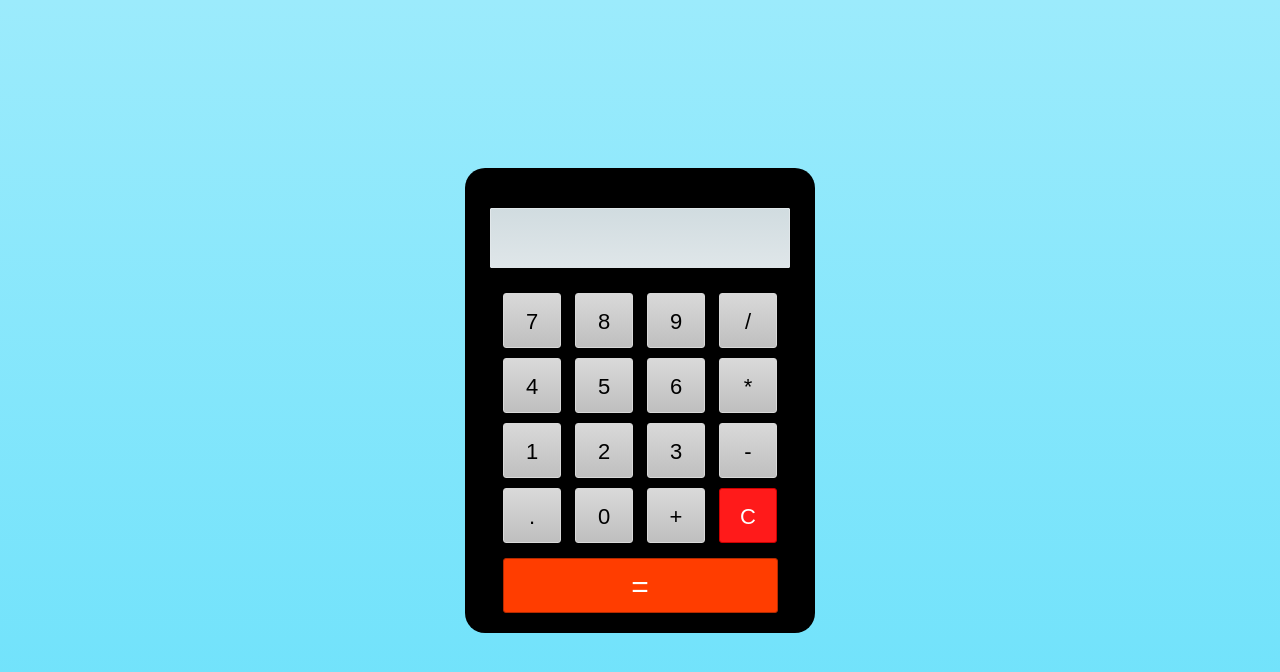
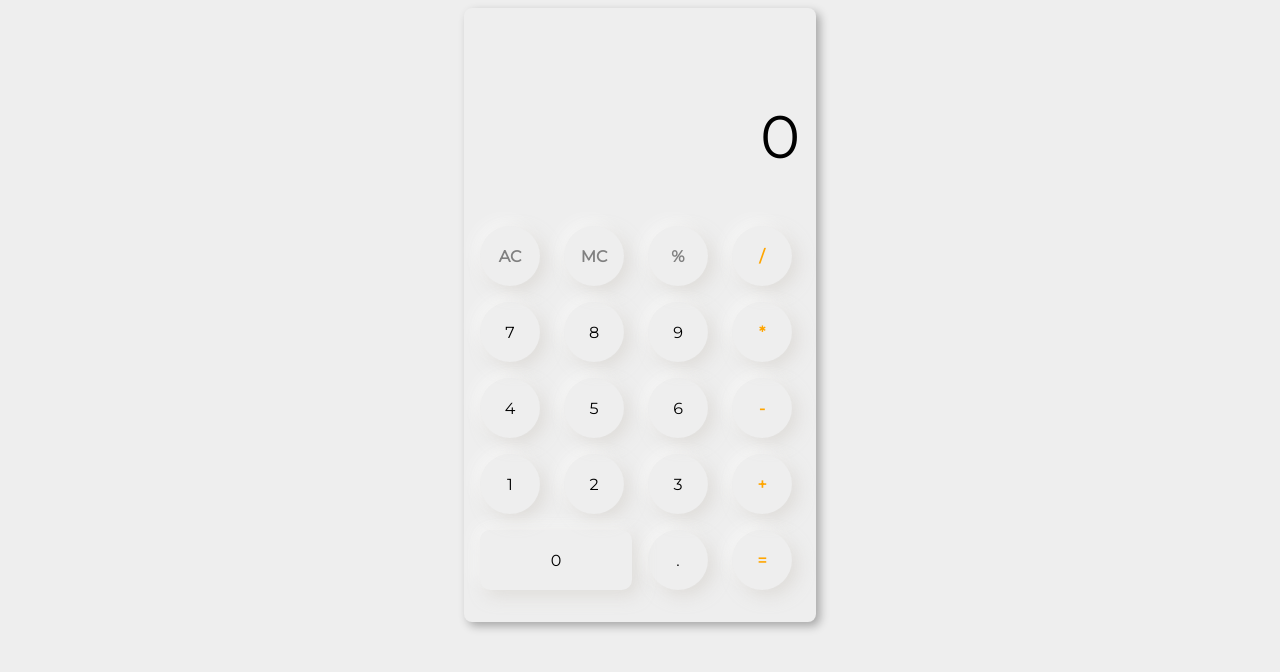
Before and after one commit to WickedModel/calculatorapp.ga, a plain HTML site: page index.html in a window 1280 px wide. Drawn offline with nearby package versions, Linux system fonts and the light colour scheme.

Commit message:
made it neurophic

```diff
--- a/index.html
+++ b/index.html
@@ -1,98 +1,48 @@
 <!DOCTYPE html>
-<!-- Created By IWebDev -->
-<html lang="en" dir="ltr">
+<html lang="en">
+
 <head>
-    <meta charset="utf-8">
-    <title>Calculator</title>
-    <link rel="stylesheet" href="style.css">
-    <script src="https://code.jquery.com/jquery-3.4.1.js"></script>
-    <link rel="icon" href="./images/pfp.jpg">
+  <meta charset="UTF-8">
+  <title>Neumorphism calculator design</title>
+  <link rel="stylesheet" href="./style.css">
+
 </head>
+
 <body>
-    <div class="center">
-      <form name="forms">
-        <input type="text" id="display" name="display" disabled>
+  <!-- partial:index.partial.html -->
+  <div class="container">
+    <div class="result">
+      <p id="result-box">0</p>
+    </div>
+
+
     <div class="buttons">
-          <input type="button" id="seven" value="7">
-          <input type="button" id="eight" value="8">
-          <input type="button" id="nine" value="9">
-          <input type="button" id="divide" value="/"><br>
-          <input type="button" id="four" value="4">
-          <input type="button" id="five" value="5">
-          <input type="button" id="six" value="6">
-          <input type="button" id="multi" value="*"><br>
-          <input type="button" id="one" value="1">
-          <input type="button" id="two" value="2">
-          <input type="button" id="three" value="3">
-          <input type="button" id="subs" value="-"><br>
-          <input type="button" id="dot" value=".">
-          <input type="button" id="zero" value="0">
-          <input type="button" id="add" value="+">
-          <input type="button" id="clear" value="C"><br>
-          <input type="button" id="equal" value="=">
+      <div class="button action-btn" id="clear"> AC </div>
+      <div class="button action-btn"> MC</div>
+      <div class="button num-button  action-btn"> %</div>
+      <div class="button num-button  calc-action-btn"> /</div>
+      <div class="button num-button seven">7</div>
+      <div class="button num-button eight">8</div>
+      <div class="button num-button  nine">9</div>
+      <div class="button num-button  calc-action-btn">*</div>
+      <div class="button num-button  four">4</div>
+      <div class="button num-button  five">5</div>
+      <div class="button num-button  six">6</div>
+      <div class="button num-button  calc-action-btn">-</div>
+      <div class="button num-button  one">1</div>
+      <div class="button num-button  two">2</div>
+      <div class="button num-button  three">3</div>
+      <div class="button num-button  calc-action-btn">+</div>
+      <div class="button num-button  zero">0</div>
+      <div class="button num-button  point">.</div>
+      <div class="button calc-action-btn" id="total">=</div>
     </div>
-</form>
+
   </div>
-<script>
-$(document).ready(function(){
-  $('#one').click(function(){
-    document.forms.display.value += 1;
-  });
-  $('#two').click(function(){
-    document.forms.display.value += 2;
-  });
-  $('#three').click(function(){
-    document.forms.display.value += 3;
-  });
-  $('#four').click(function(){
-    document.forms.display.value += 4;
-  });
-  $('#five').click(function(){
-    document.forms.display.value += 5;
-  });
-  $('#six').click(function(){
-    document.forms.display.value += 6;
-  });
-  $('#seven').click(function(){
-    document.forms.display.value += 7;
-  });
-  $('#eight').click(function(){
-    document.forms.display.value += 8;
-  });
-  $('#nine').click(function(){
-    document.forms.display.value += 9;
-  });
-  $('#zero').click(function(){
-    document.forms.display.value += 0;
-  });
-  $('#add').click(function(){
-    document.forms.display.value += '+';
-  });
-  $('#subs').click(function(){
-    document.forms.display.value += '-';
-  });
-  $('#multi').click(function(){
-    document.forms.display.value += '*';
-  });
-  $('#divide').click(function(){
-    document.forms.display.value += '/';
-  });
-  $('#dot').click(function(){
-    document.forms.display.value += '.';
-  });
-  $('#equal').click(function(){
-    if (display.value == "") {
-      alert("Please enter any numbers to calculate!");
-    }else{
-      document.forms.display.value =
-      eval(document.forms.display.value);
-    }
-  });
-  $('#clear').click(function(){
-    document.forms.display.value = "";
-  });
-})
-</script>
+  <!-- partial -->
+  <script src='https://cdnjs.cloudflare.com/ajax/libs/gsap/3.1.1/gsap.min.js'></script>
+  <script src="./script.js"></script>
 
 </body>
+
 </html>
--- /dev/null
+++ b/script.js
@@ -0,0 +1,60 @@
+gsap.from('.container', {duration: 2, opacity: 0, stagger: 0.5, y: 500});
+
+let btns = document.querySelectorAll(".num-button");
+let allBtns = document.querySelectorAll(".button");
+let resultBox = document.querySelector("#result-box");
+let clearBtn = document.querySelector('#clear');
+
+let total = document.querySelector("#total");
+
+let btnSpread = [...btns];
+let allBtnSpread = [...allBtns];
+
+// For Number Inputs
+btnSpread.forEach((button, i) => {
+  button.addEventListener("click", () => {
+    // Inner Values for calculator
+
+    if (resultBox.innerHTML == "0") {
+      resultBox.innerHTML = "";
+    }
+
+    let value = btns[i].innerHTML;
+    resultBox.innerHTML += value;
+  });
+});
+
+
+// Function to evalute Strings
+function evaluate(fn) {
+    return new Function('return ' + fn)();
+}
+
+// To calculate All Input
+total.addEventListener('click', ()=> {
+let allInputs = resultBox.innerHTML;
+
+resultBox.innerHTML = evaluate(allInputs);
+
+console.log(evaluate(allInputs));
+})
+
+// Clear all Inputs
+clearBtn.addEventListener('click', ()=> {
+    resultBox.innerHTML = "0";
+})
+
+// Add Css Style Animation
+
+allBtnSpread.forEach((button, i)=> {
+    button.addEventListener('click', ()=> {
+       let element = allBtns[i];
+       element.style.boxShadow ='inset -6px -6px 16px 0 rgba(255, 255, 255, .5), inset 6px 6px 16px 0 rgba(209, 205, 199, .5)';
+
+       setTimeout(function(){
+        element.style.boxShadow = " 6px 6px 16px 0 rgba(209, 205, 199, .5),-6px -6px 16px 0 rgba(255, 255, 255, .5)"
+       }, 0300);
+
+    })
+
+})
--- a/style.css
+++ b/style.css
@@ -1,66 +1,63 @@
-*{
-  margin: 0;
-  padding: 0;
-  outline: none;
-  box-sizing: border-box;
+@import url('https://fonts.googleapis.com/css?family=Montserrat&display=swap');
+
+body {
+  background: #EEEEEE;
+  font-family: 'Montserrat', sans-serif;
 }
-body{
-  font-family: montserrat;
+.container {
+  background: #EEEEEE;
+  width: 320px;
+  height: 550px;
+  border-radius: .5em;
+  box-shadow: 4px 4px 10px 0 rgba(0,0,2,.3);
+  margin: 0 auto;
+  padding: 32px 16px;
   display: flex;
+  flex-direction: column;
+  justify-content: space-between;
+
+}
+.container .result {
+  width: 100%;
+  height: 150px;
+}
+.container .result p {
+  font-size: 45pt;
+  overflow-y: auto;
+  text-align: right;
+
+}
+
+.container .buttons {
+  display: grid;
+  grid-template-columns: repeat(4, 1fr);
+  grid-gap: 1em;
+}
+.container .buttons .button, .container .buttons .num-button  {
+  cursor: grab;
   text-align: center;
-  justify-content: center;
-  align-items: center;
-  min-height: 100vh;
-  background: linear-gradient(#9cebfc,#6ae1fb);
+  width: 60px;
+  height: 60px;
+  display: grid;
+  place-content: center;
+  border-radius: 50%;
+  box-shadow: 6px 6px 16px 0 rgba(209, 205, 199, .5),
+    -6px -6px 16px 0 rgba(255, 255, 255, .5);
 }
-.center{
-  /* display: none; */
-  width: 350px;
-  background: black;
-  border-radius: 20px;
+
+/*  UTILITIES*/
+.container .buttons .zero {
+  grid-column: 1/ 3;
+  width: 100%;
+  border-radius: 10px;
+  box-shadow:  6px 6px 16px 0 rgba(209, 205, 199, .5),
+  -6px -6px 16px 0 rgba(255, 255, 255, .5);
 }
-input[type="text"]{
-  height: 60px;
-  width: 300px;
-  margin-top: 40px;
-  border-radius: 1px;
-  border: 1px solid #e1e7ea;
-  color: black;
-  font-size: 22px;
+.action-btn {
+  color: grey;
   font-weight: bold;
-  text-align: right;
-  padding-right: 20px;
-  background: linear-gradient(#d1dce0,#dfe6e9);
 }
-form .buttons{
-  width: 300px;
-  margin: 10px 25px 0 25px;
-  padding: 10px 0;
+.calc-action-btn{
+  color: orange;
+  font-weight: bold;
 }
-input[type="button"]{
-  width: 58px;
-  height: 55px;
-  margin: 5px;
-  font-size: 22px;
-  line-height: 55px;
-  border-radius: 3px;
-  border: 1px solid #d9d9d9;
-  background: linear-gradient(#d9d9d9, #bfbfbf);
-}
-input[type="button"]:hover{
-  transition: .5s;
-  background: linear-gradient(#bfbfbf, #d9d9d9);
-}
-input#clear{
-  background: #ff1a1a;
-  border: 1px solid #cc0000;
-  color: white;
-}
-input#equal{
-  width: 275px;
-  margin: 10px 0 10px 0;
-  font-size: 30px;
-  color: white;
-  background: #ff3d00;
-  border: 1px solid #b32a00;
-}
```
Lines whose indentation alone changed are shown as unchanged.
